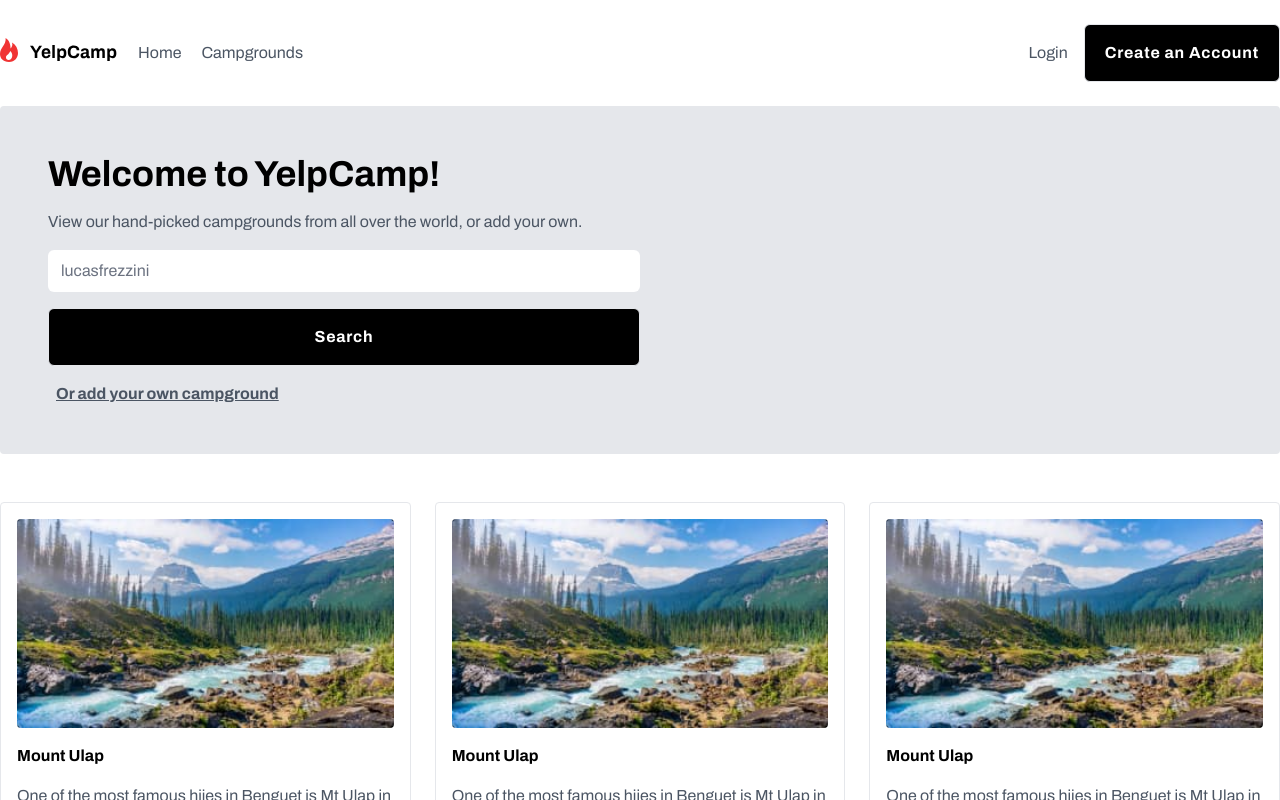
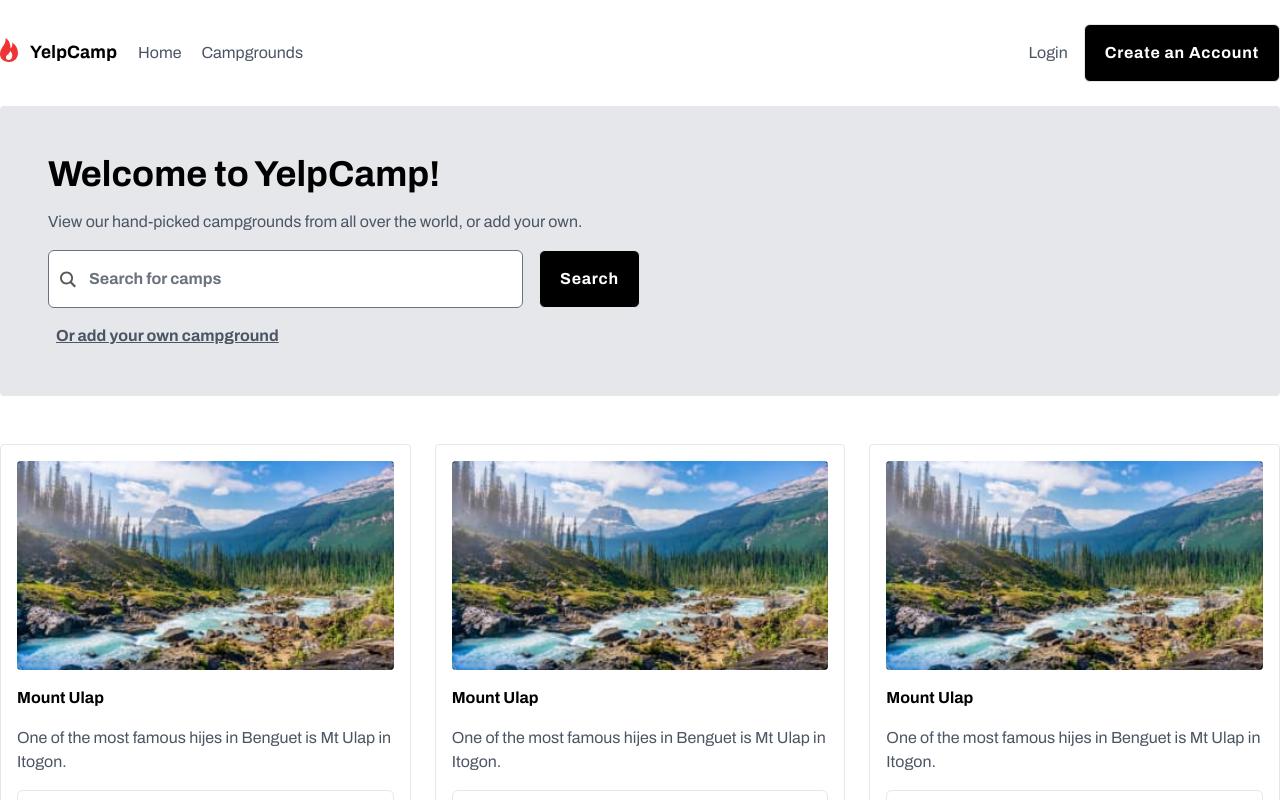
Before and after one commit to lucasfrezzini/YelpCamp-Codewell, a React (Create React App) app in the folder yelpcamp/: page /campgrounds in a window 1280 px wide. Shown: the top 800 px of the page. Built offline with nearby package versions, Linux system fonts and the light colour scheme.

Commit message:
Refactor: create SearhHero component in Campgrounds view

```diff
--- /dev/null
+++ b/yelpcamp/src/components/SearchHero.js
@@ -0,0 +1,43 @@
+import Button from "../components/Button";
+
+import icon_search from '../assets/img/icon_search.svg';
+
+export default function SearchHero(props) {
+  return (
+    <section className="bg-gray-200 p-12 grid md:grid-cols-3 xl:grid-cols-4 rounded">
+      <div className="md:col-span-2">
+        <h1 className="text-4xl font-bold mb-4">Welcome to YelpCamp!</h1>
+        <p className="text-gray-600 mb-4">
+          View our hand-picked campgrounds from all over the world, or add your
+          own.
+        </p>
+        <form>
+          <label className="md:flex md:flex-1 md:gap-4">
+            {/*  */}
+            <div className="relative md:grow mb-4 md:mb-0">
+              <div className="absolute z-0 inset-y-0 left-0 flex items-center pl-3 pointer-events-none">
+                <img src={icon_search} alt="" />
+              </div>
+              <input
+                type="text"
+                className="bg-white font-bold pl-10 py-4 block w-full rounded-md border  focus:border-gray-500 focus:bg-white focus:ring-0"
+                placeholder="Search for camps"
+              />
+            </div>
+            <Button
+              colors
+              responsive="!w-full md:!w-fit md:grow-0 self-center"
+              title="Search"
+            />
+          </label>
+          <a
+            href="#"
+            className="text-gray-600 ml-2 mt-4 block font-bold underline"
+          >
+            Or add your own campground
+          </a>
+        </form>
+      </div>
+    </section>
+  );
+}
--- a/yelpcamp/src/pages/Campgrounds.js
+++ b/yelpcamp/src/pages/Campgrounds.js
@@ -1,37 +1,14 @@
-import Button from "../components/Button";
 import CampCard from "../components/CampCard";
 
 //example prop photo
 import photo from "../assets/img/camp/mount_ulap.jpg";
+import SearchHero from "../components/SearchHero";
 
 export default function Campgrounds() {
   return (
     <main className="container mx-auto px-4 xl:px-0">
-      <section className="bg-gray-200 p-12 grid md:grid-cols-3 xl:grid-cols-4 rounded">
-        <div className="md:col-span-2">
-          <h1 className="text-4xl font-bold mb-4">Welcome to YelpCamp!</h1>
-          <p className="text-gray-600">
-            View our hand-picked campgrounds from all over the world, or add
-            your own.
-          </p>
-          <form>
-            <label className="block">
-              <input
-                type="text"
-                className="bg-white my-4 block w-full rounded-md border-transparent focus:border-gray-500 focus:bg-white focus:ring-0"
-                placeholder="lucasfrezzini"
-              />
-            </label>
-            <Button colors width title="Search" />
-            <a
-              href="#"
-              className="text-gray-600 ml-2 mt-4 block font-bold underline"
-            >
-              Or add your own campground
-            </a>
-          </form>
-        </div>
-      </section>
+      <SearchHero />
+
       <section className="my-12 grid gap-6 md:grid-cols-2 xl:grid-cols-3">
         <CampCard
           title="Mount Ulap"
```
Also changed, not shown: yelpcamp/src/App.css (line endings or trailing spaces), 1 other file (tests, documents, lock files or other folders).
